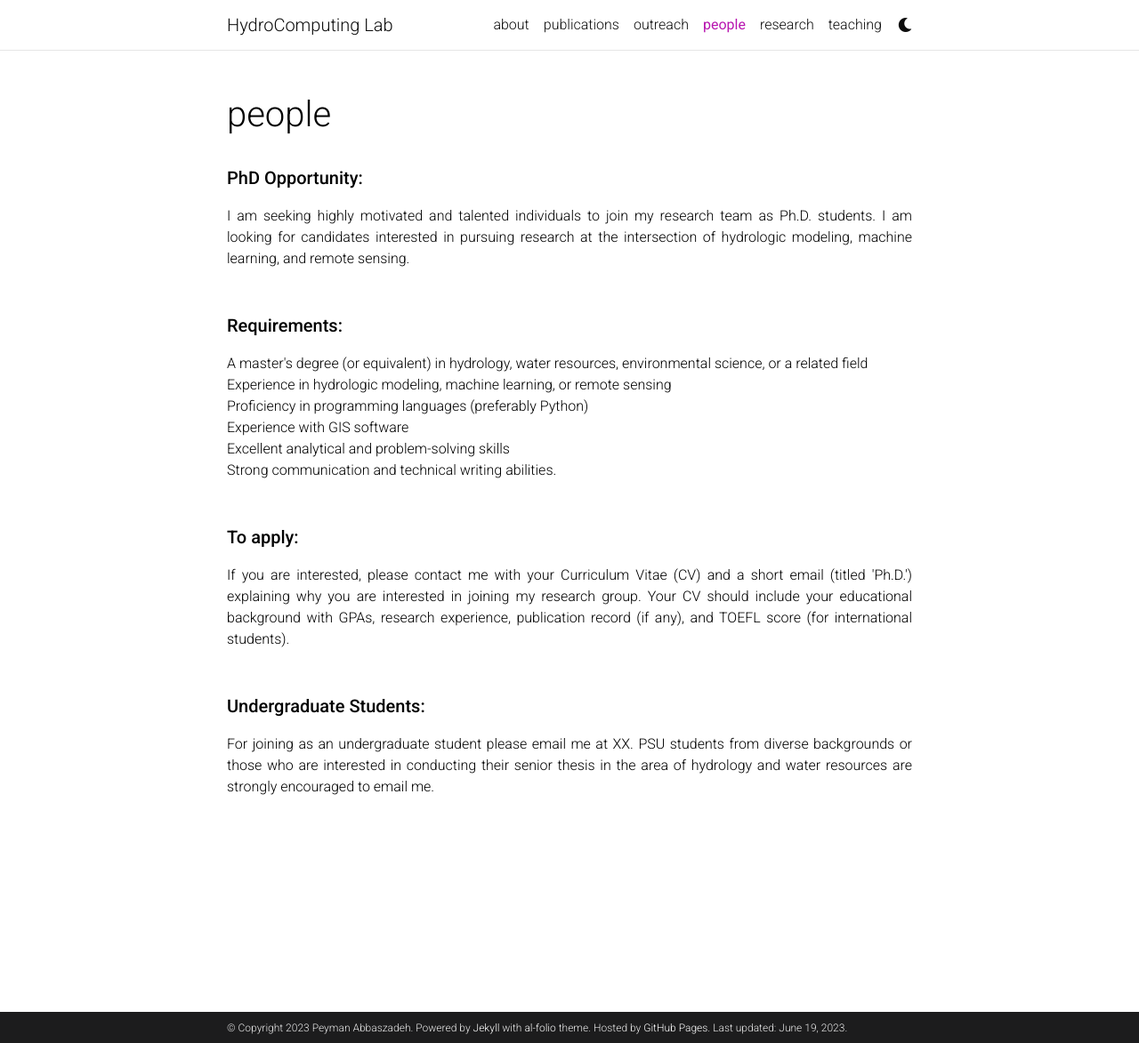
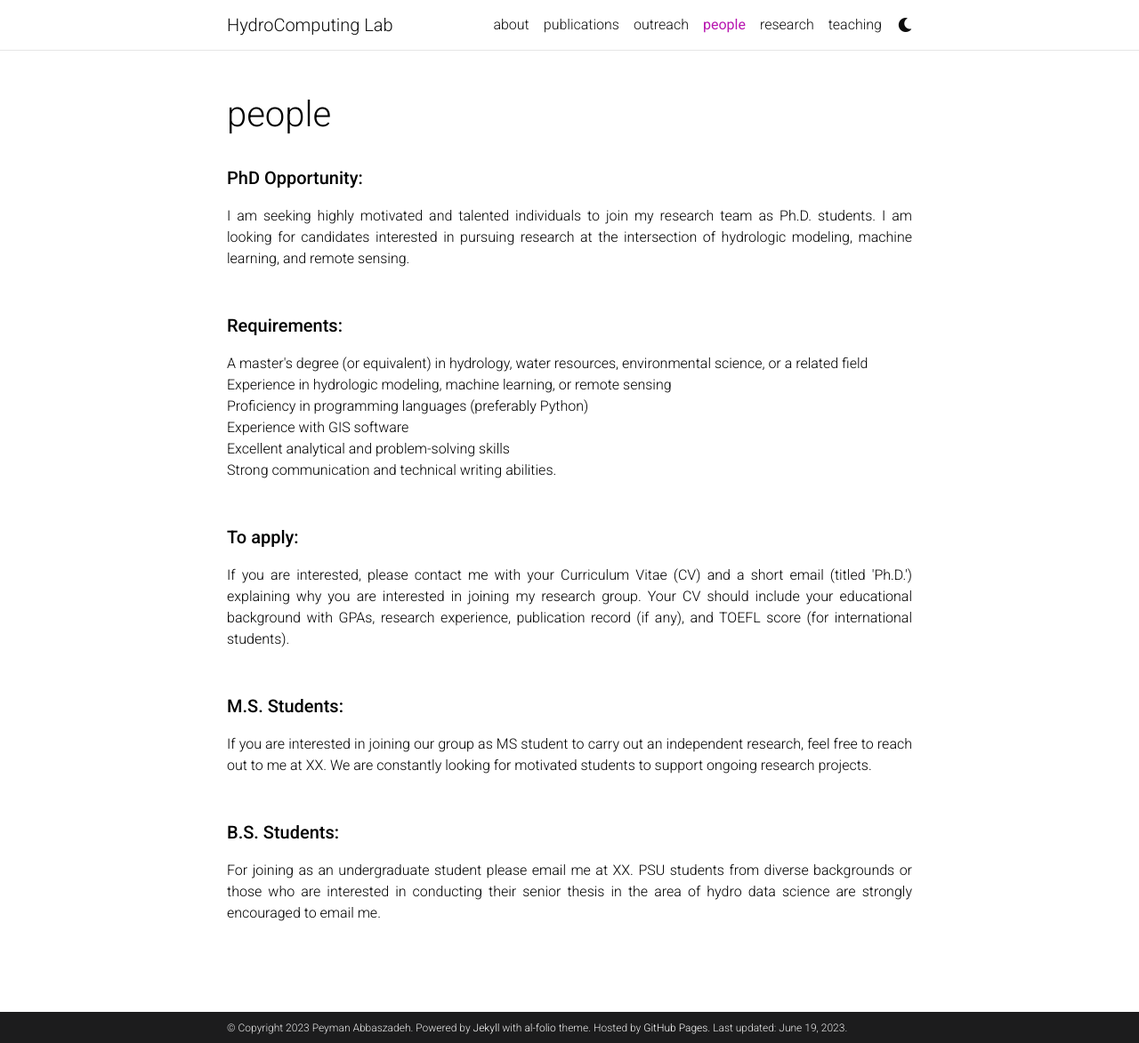
Before and after one commit to Pabbaszadeh/Pabbaszadeh.github.io, a Jekyll site: the page built from _pages/people.md, in a window 1280 px wide and 1173 px high. Shown: the whole window at 89% size. Built offline with Jekyll 4.4.1, drawn with Linux system fonts in a browser that asks for light colours; comment, search, counter and statistics services are not loaded; a style sheet for code colours, icons or effects is not loaded.

Commit message:
Update people.md

```diff
--- a/_pages/people.md
+++ b/_pages/people.md
@@ -21,5 +21,8 @@
 <strong style="font-size: 20px;">To apply:</strong><br>
 <p style="text-align: justify;">If you are interested, please contact me with your Curriculum Vitae (CV) and a short email (titled 'Ph.D.') explaining why you are interested in joining my research group. Your CV should include your educational background with GPAs, research experience, publication record (if any), and TOEFL score (for international students).<br><br><br>
 
-<strong style="font-size: 20px;">Undergraduate Students:</strong><br>
-<p style="text-align: justify;">For joining as an undergraduate student please email me at XX. PSU students from diverse backgrounds or those who are interested in conducting their senior thesis in the area of hydrology and water resources are strongly encouraged to email me.<br><br><br>
+<strong style="font-size: 20px;">M.S. Students:</strong><br>
+<p style="text-align: justify;">If you are interested in joining our group as MS student to carry out an independent research, feel free to reach out to me at XX. We are constantly looking for motivated students to support ongoing research projects.<br><br><br>
+
+<strong style="font-size: 20px;">B.S. Students:</strong><br>
+<p style="text-align: justify;">For joining as an undergraduate student please email me at XX. PSU students from diverse backgrounds or those who are interested in conducting their senior thesis in the area of hydro data science are strongly encouraged to email me.<br><br><br>
```
